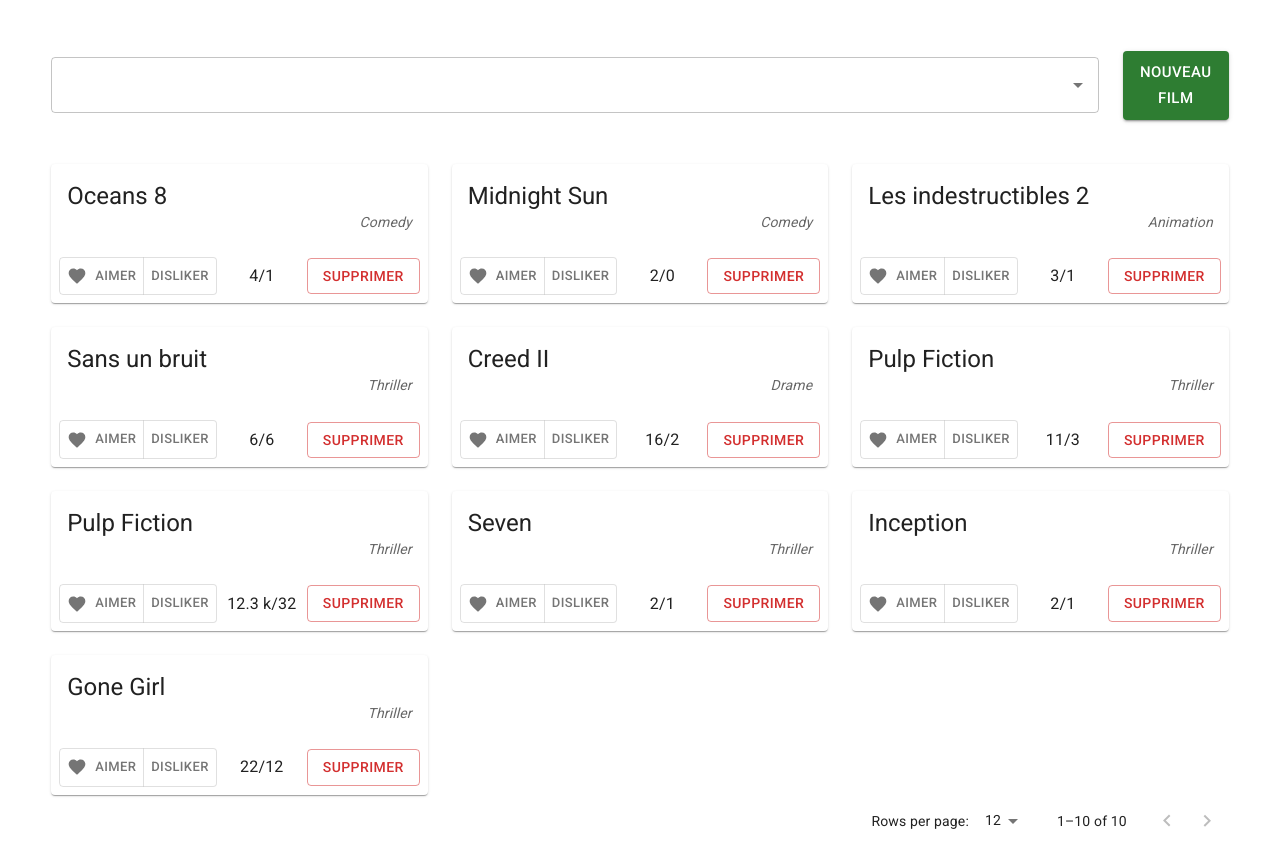
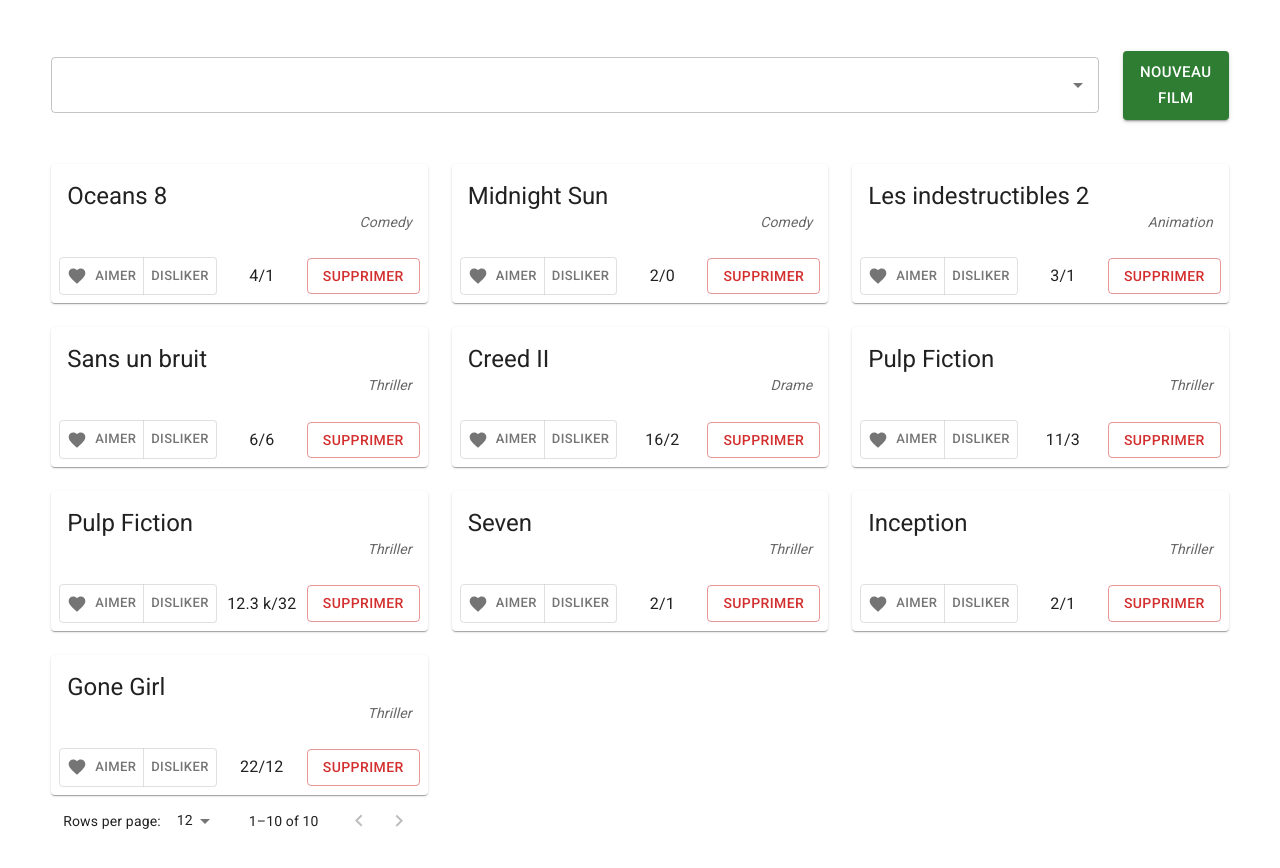
Before and after one commit to rd-xx/react-interview, a React (Create React App) app: page / in a window 1280 px wide. Shown: the top 868 px of the page. Built offline with nearby package versions, Linux system fonts and the light colour scheme.

Commit message:
fix a ui bug

```diff
--- a/src/features/movies/Bottom.tsx
+++ /dev/null
@@ -1,25 +0,0 @@
-import TablePagination from '@mui/material/TablePagination';
-
-type PageProps = {
-  total: number;
-  limit: number;
-  page: number;
-};
-type HandlePageChanges = {
-  handlePageChange: (event: unknown, newPage: number) => void;
-  handleLimitChange: (event: React.ChangeEvent<HTMLInputElement>) => void;
-};
-
-export default function Bottom(props: PageProps & HandlePageChanges) {
-  return (
-    <TablePagination
-      component="div"
-      count={props.total}
-      page={props.page}
-      rowsPerPage={props.limit}
-      onPageChange={props.handlePageChange}
-      onRowsPerPageChange={props.handleLimitChange}
-      rowsPerPageOptions={[4, 8, 12, { label: 'All', value: -1 }]}
-    />
-  );
-}
--- a/src/features/movies/Movies.tsx
+++ b/src/features/movies/Movies.tsx
@@ -1,15 +1,15 @@
 import { useAppDispatch, useAppSelector } from '../../app/hooks';
+import TablePagination from '@mui/material/TablePagination';
 import getMovies, { MovieType } from '../../utils/movies';
 import { setMovies, selectMovies } from './moviesSlice';
 import Autocomplete from '@mui/material/Autocomplete';
 import Typography from '@mui/material/Typography';
+import TextField from '@mui/material/TextField';
 import Grid from '@mui/material/Unstable_Grid2';
-import TextField from '@mui/material/TextField';
 import MovieCard from '../../components/Card';
 import Skeleton from '@mui/material/Skeleton';
 import { useEffect, useState } from 'react';
 import Button from '@mui/material/Button';
-import Bottom from './Bottom';
 
 export default function Movies() {
   const movies = useAppSelector(selectMovies),
@@ -51,17 +51,17 @@ export default function Movies() {
 
   return (
     <>
+      {/* Filter bar */}
       <Grid
         container
-        spacing={{ xs: 2, md: 3 }}
+        spacing={{ xs: 1, sm: 2, md: 3 }}
         columns={{ xs: 4, sm: 8, md: 12 }}
-        sx={{
-          marginBottom: '32px',
-          alignItems: 'center'
-        }}
+        sx={{ marginBottom: '32px', alignItems: 'center' }}
       >
-        {movies.length === 0 ? (
-          showFilterBarSkeleton()
+        {!loaded ? (
+          <Grid>
+            <Skeleton animation="wave" variant="rectangular" height={70} />
+          </Grid>
         ) : (
           <>
             <Grid key="autocomplete" xs={10.7}>
@@ -87,6 +87,7 @@ export default function Movies() {
           </>
         )}
       </Grid>
+      {/* Cards */}
       <Grid
         container
         spacing={{ xs: 2, md: 3 }}
@@ -96,27 +97,28 @@ export default function Movies() {
           ? showCardSkeletons()
           : showMovies(selectedMovies, page, limit)}
       </Grid>
-      <Bottom
-        total={selectedMovies.length}
+      {/* Pagination and options */}
+      <Grid
+        container
+        spacing={{ xs: 2, md: 3 }}
+        columns={{ xs: 4, sm: 8, md: 12 }}
+      >
+        <TablePagination
+          component="div"
+          count={selectedMovies.length}
           page={page}
-        limit={limit}
-        handlePageChange={(_, newPage) => {
+          rowsPerPage={limit}
+          onPageChange={(_, newPage) => {
             setPage(newPage);
           }}
-        handleLimitChange={(e) => {
+          onRowsPerPageChange={(e) => {
             setLimit(Number(e.target.value));
             setPage(0);
           }}
+          rowsPerPageOptions={[4, 8, 12, { label: 'All', value: -1 }]}
         />
+      </Grid>
     </>
-  );
-}
-
-function showFilterBarSkeleton() {
-  return (
-    <Grid key={0} xs>
-      <Skeleton animation="wave" variant="rectangular" height={70} />
-    </Grid>
   );
 }
 
```
Lines whose indentation alone changed are shown as unchanged.
